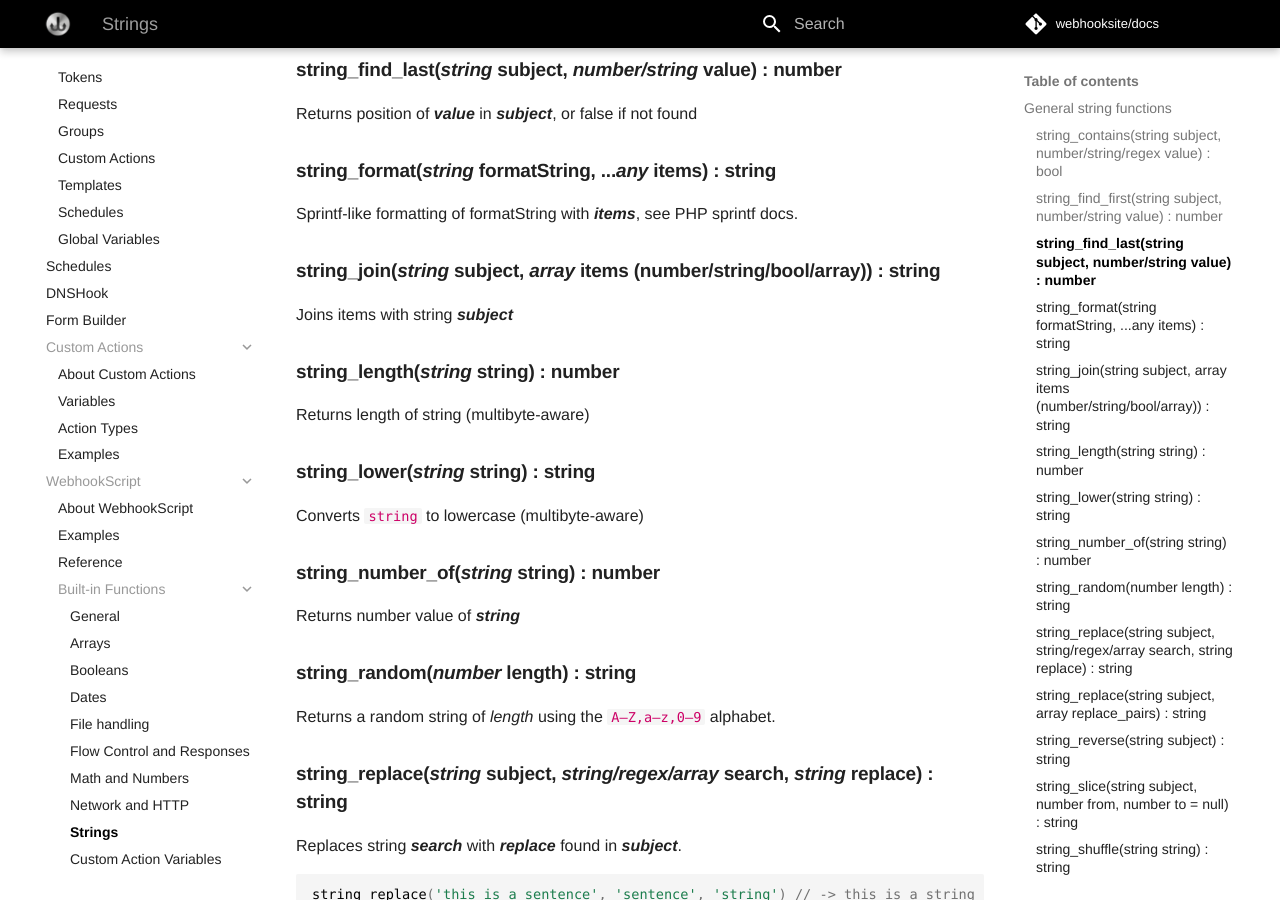
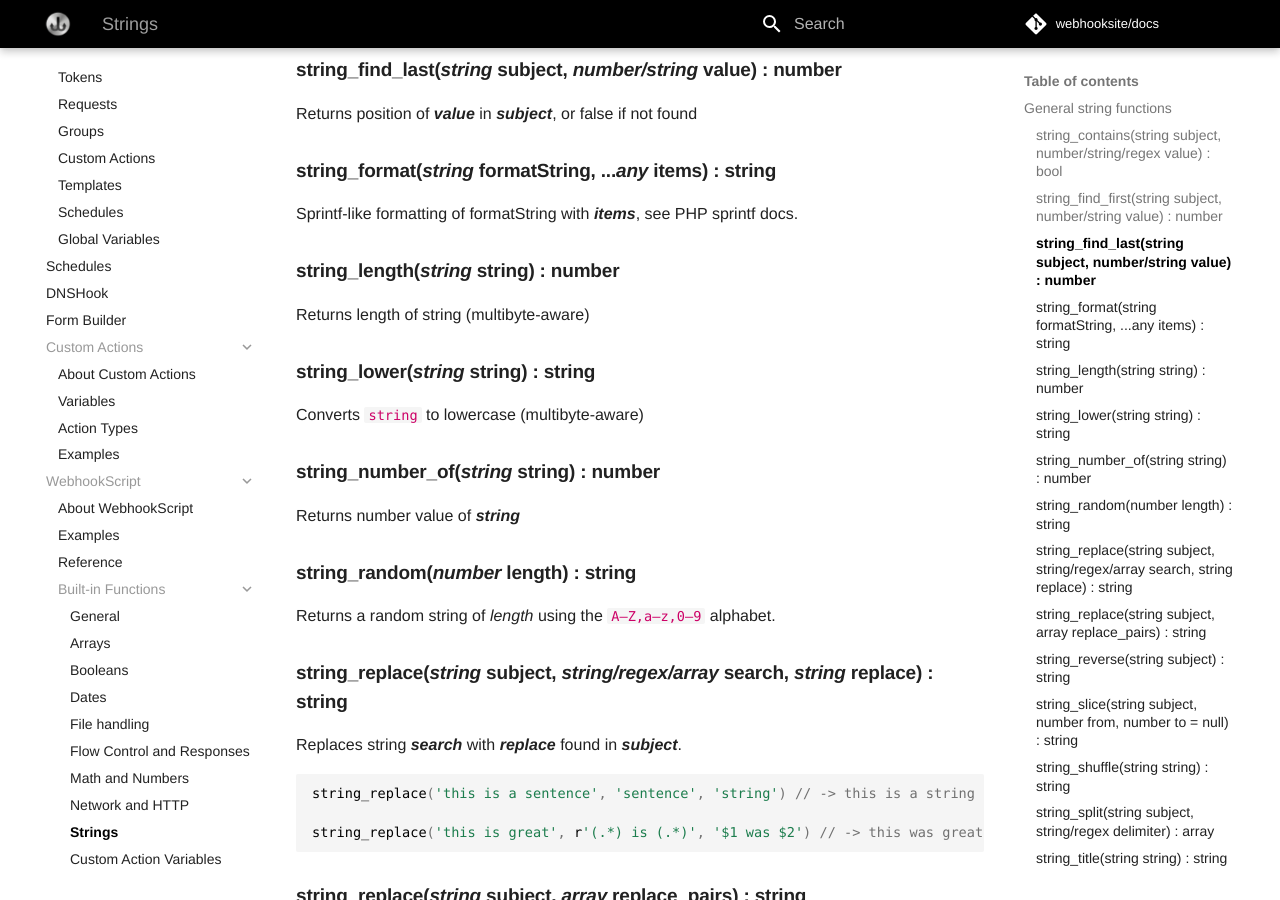
Before and after one commit to webhooksite/docs, an MkDocs documentation site: the page built from docs/webhookscript/functions/string.md, in a window 1280 px wide and 900 px high, scrolled down 410 px. Built offline with MkDocs 1.6.1 and Material for MkDocs 9.7.7, drawn with Linux system fonts in a browser that asks for light colours; comment, search, counter and statistics services are not loaded.

Commit message:
Update docs

```diff
--- a/docs/webhookscript/functions/string.md
+++ b/docs/webhookscript/functions/string.md
@@ -15,10 +15,6 @@ Returns position of ***value*** in ***subject***, or false if not found
 ### string_format(***string*** formatString, ...***any*** items) : string
 
 Sprintf-like formatting of formatString with ***items***, see PHP sprintf docs.
-
-### string_join(***string*** subject, ***array*** items (number/string/bool/array)) : string
-
-Joins items with string ***subject***
 
 ### string_length(***string*** string) : number
 
```
